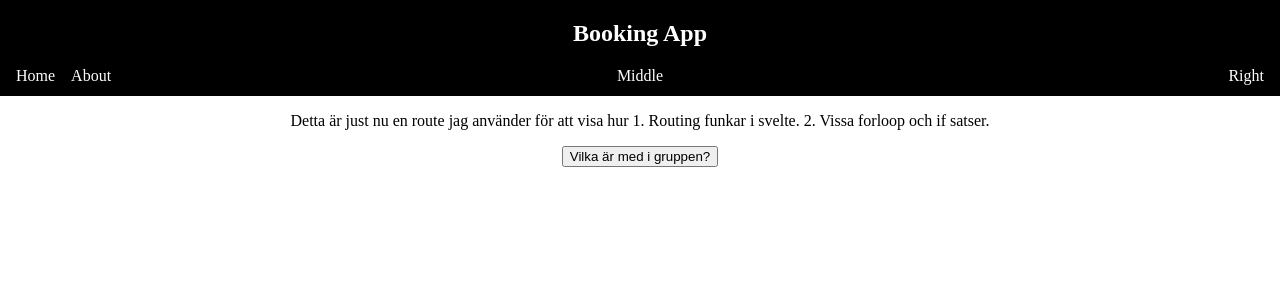
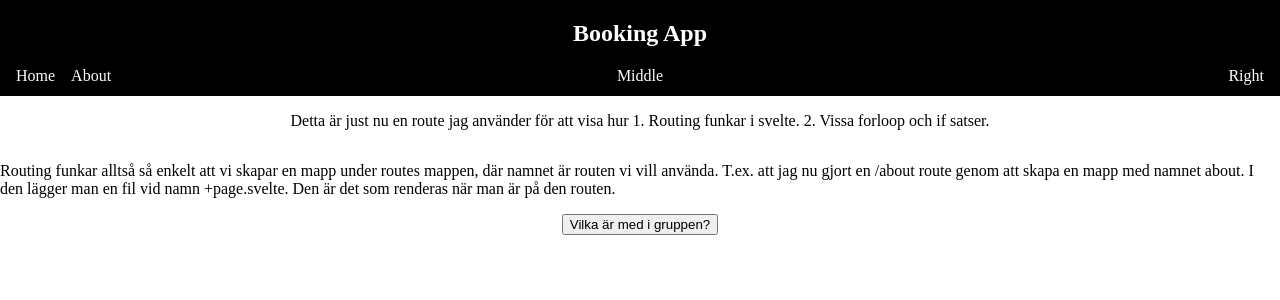
Before and after one commit to oozet/BookingApplication, a SvelteKit app in the folder frontend/: page /about in a window 1280 px wide. Shown: the top 300 px of the page. Built offline with nearby package versions, Linux system fonts and the light colour scheme.

Commit message:
Add some more text about how routing works

```diff
--- a/frontend/src/routes/about/+page.svelte
+++ b/frontend/src/routes/about/+page.svelte
@@ -13,6 +13,12 @@
 	forloop och if satser.
 </p>
 
+<p>
+	Routing funkar alltså så enkelt att vi skapar en mapp under routes mappen, där namnet är routen vi
+	vill använda. T.ex. att jag nu gjort en /about route genom att skapa en mapp med namnet about. I
+	den lägger man en fil vid namn +page.svelte. Den är det som renderas när man är på den routen.
+</p>
+
 <button onclick={changeVisibility}>Vilka är med i gruppen?</button>
 
 {#if visible}
```
